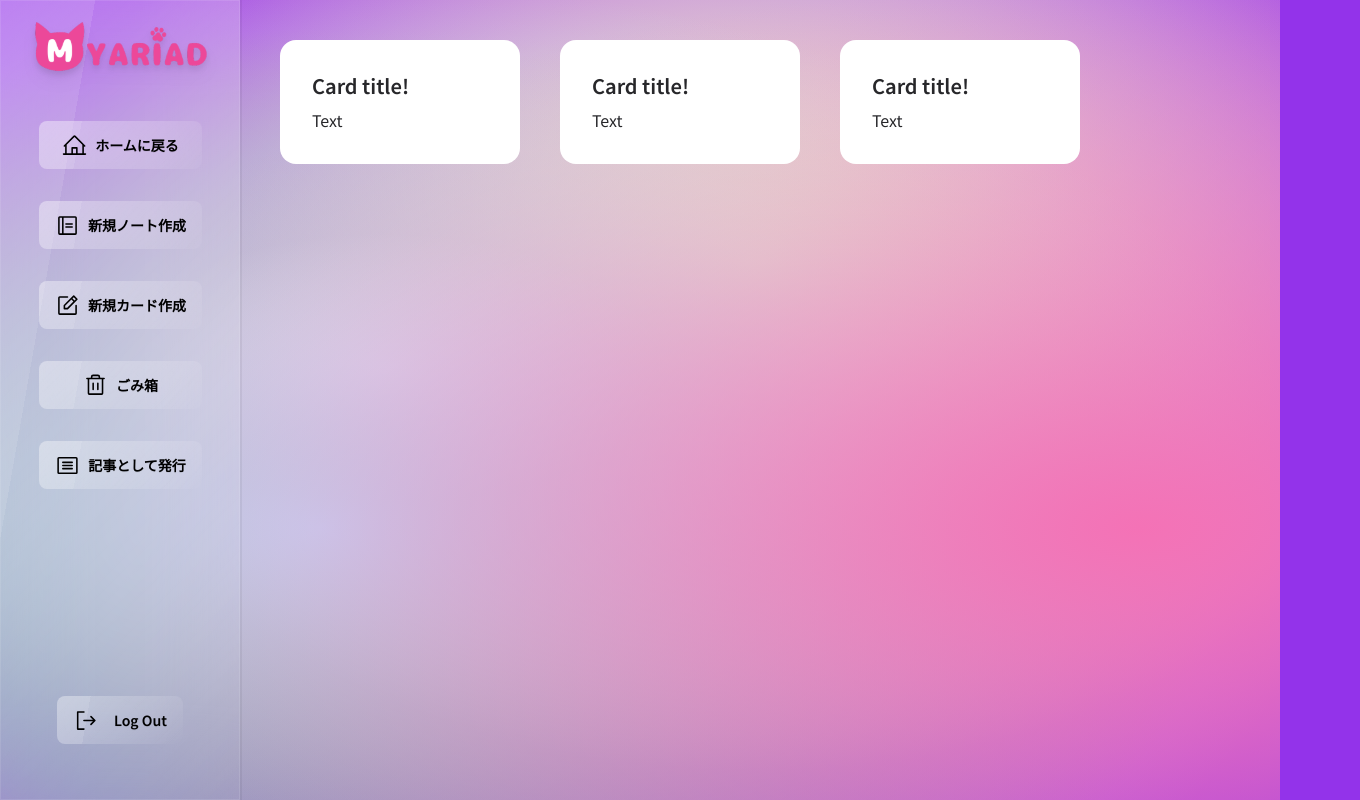
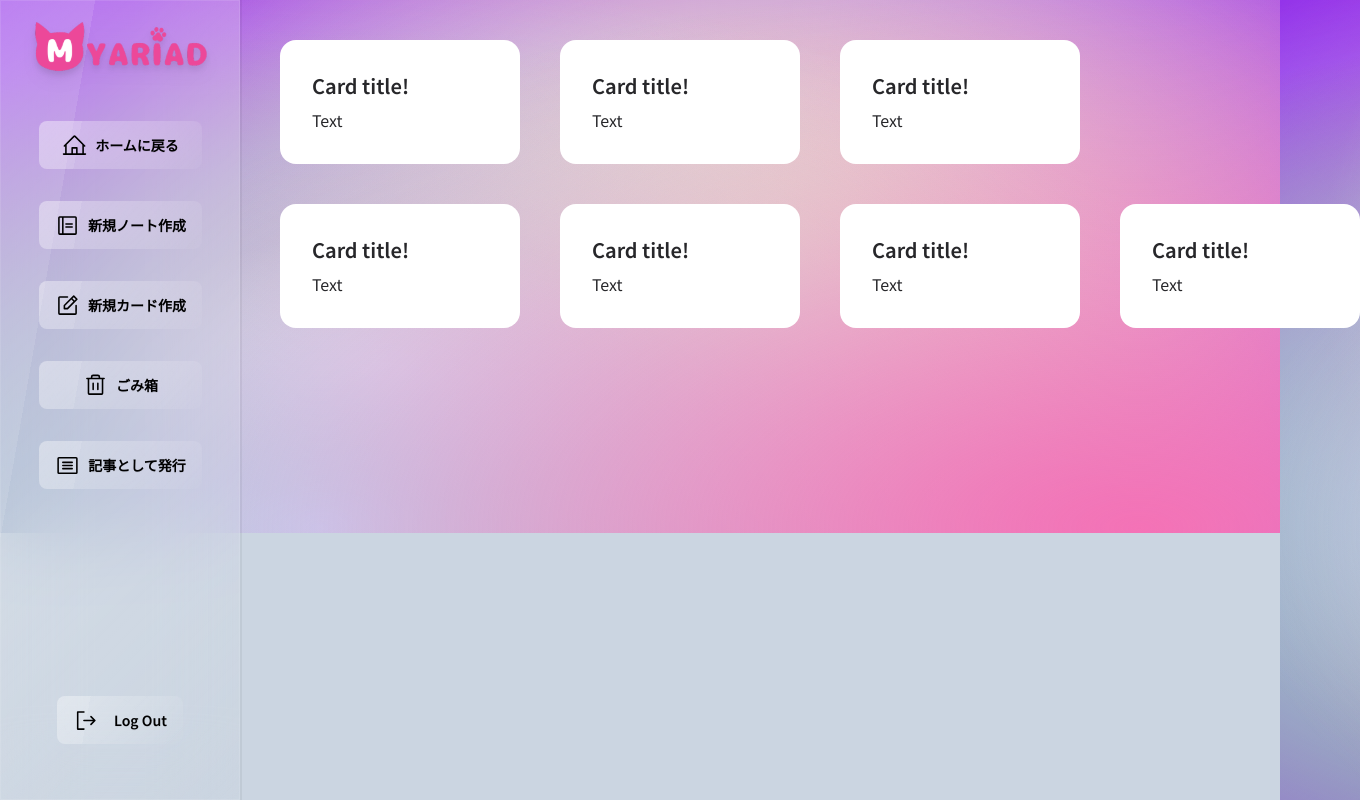
Before and after one commit to JuntaLaw/myariad-note, a Next.js app: page /notepage in a window 1280 px wide. Shown: the whole page, 1360 px wide, since content can reach past the window. Built offline with nearby package versions, Linux system fonts and the light colour scheme.

Commit message:
notepage update

```diff
--- a/app/notepage/page.tsx
+++ b/app/notepage/page.tsx
@@ -2,32 +2,41 @@
 import Sidebar from "@/components/navi/Sidebar";
 import Notebook from "@/components/ui/Card/Notebook";
 import CardNote from "@/components/ui/Card/CardNote";
-// import { createClient } from "@/utils/supabase/server";
-// import { redirect } from "next/navigation";
-import { useEffect, useState } from 'react';
-
-
+import DraftArea from "@/components/ui/Notepage/DraftArea";
+import CardEditArea from "@/components/ui/Notepage/CardEditArea";
 export default async function () {
-
-
     return (
+        <>
+            <style jsx>{`
+                .page-bottom {
+                    background-color: #cbd5e1; /* Slate-400 */
+                    height: 33.33%;
+                    width: 100%;
+                    position: absolute;
+                    bottom: 0;
+                }
+            `}</style>
+            <div className="page-bottom"></div>
             <div className="flex w-full">
                 <div>
-                <nav className="flex justify-start h-screen">
+                    <nav className="flex justify-start h-screen z-10">
                         <Sidebar />
                     </nav>
                 </div>
-
                 <div>
-
-                <main className="ml-10 mt-10 flex gap-10">
+                    <main>
+                        <div>
+                            <CardEditArea />
+                        </div>
+                        <div className="ml-10 mt-10 flex gap-10">
                             <CardNote />
                             <CardNote />
                             <CardNote />
+                            <CardNote />
+                        </div>
                     </main>
                 </div>
-
-
             </div>
+        </>
     );
 }
--- /dev/null
+++ b/components/ui/Notepage/CardEditArea.tsx
@@ -0,0 +1,14 @@
+import CardNote from "@/components/ui/Card/CardNote";
+
+const CardEditArea = () => {
+    return (
+        <div className="w-full h-full">
+            <div className="ml-10 mt-10 flex gap-10">
+                <CardNote />
+                <CardNote />
+                <CardNote />
+            </div>
+        </div>
+    );
+};
+export default CardEditArea;
--- /dev/null
+++ b/components/ui/Notepage/DraftArea.tsx
@@ -0,0 +1,8 @@
+const DraftArea = () => {
+    return (
+        <div className="w-full h-full bg-slate-400">
+            test
+        </div>
+    );
+};
+export default DraftArea;
```
Lines whose indentation alone changed are shown as unchanged.
